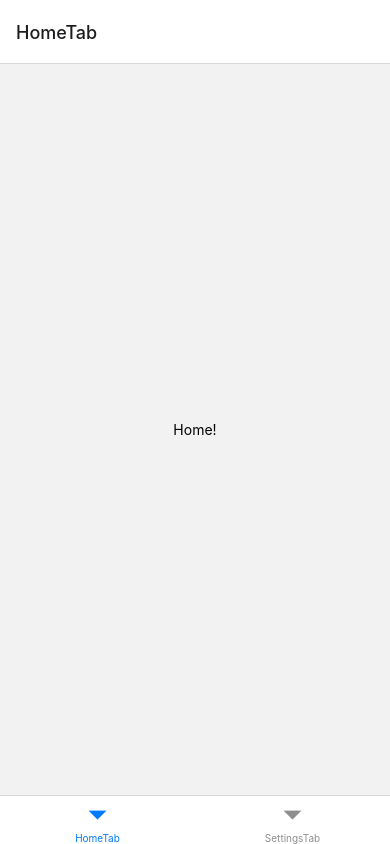
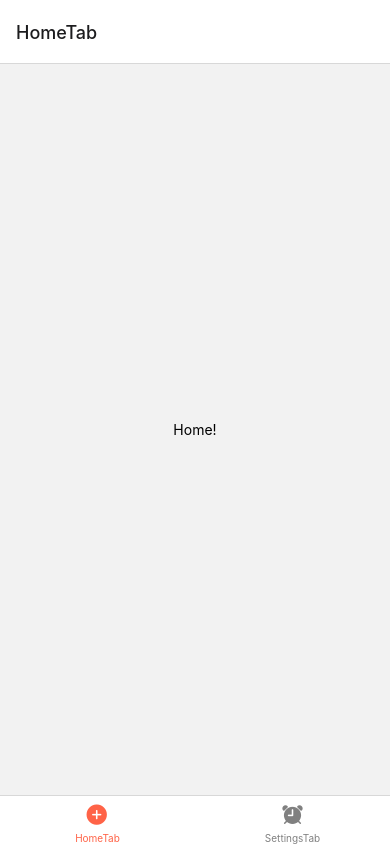
Before and after one commit to Anupom11/TestNavigation, a React Native app: screen / in a window 390 px wide. Built offline with nearby package versions, Linux system fonts and the light colour scheme.

Commit message:
Updated bottom navigation with icons

```diff
--- a/App.js
+++ b/App.js
@@ -3,6 +3,7 @@
 import { NavigationContainer, TabActions } from '@react-navigation/native';
 import {createNativeStackNavigator} from '@react-navigation/native-stack';
 import {createBottomTabNavigator} from '@react-navigation/bottom-tabs';
+import Ionicons from 'react-native-vector-icons/Ionicons';
 
 function HomeScreen({navigation}) {
   return (
@@ -102,7 +103,24 @@
           options={{ headerShown: false }} />
       </stack.Navigator> */}
 
-      <tab.Navigator>
+      <tab.Navigator
+        screenOptions={({route})=> ({
+          tabBarIcon:({focused, color, size})=> {
+            let iconName;
+            if(route.name === 'HomeTab') {
+              iconName = focused ? 'add-circle' : 'add-circle';
+            }
+            else if(route.name === 'SettingsTab') {
+              iconName = focused ? 'alarm' : 'alarm';
+            }
+
+            return <Ionicons name={iconName} size={size} color={color}/>
+          },
+
+          tabBarActiveTintColor:'tomato',
+          tabBarInactiveTintColor:'gray',
+        })}
+      >
         <tab.Screen
           name="HomeTab"
           component={HomeTab}/>
--- a/package.json
+++ b/package.json
@@ -16,7 +16,8 @@
     "react": "17.0.2",
     "react-native": "0.67.3",
     "react-native-safe-area-context": "^4.3.3",
-    "react-native-screens": "^3.17.0"
+    "react-native-screens": "^3.17.0",
+    "react-native-vector-icons": "^9.2.0"
   },
   "devDependencies": {
     "@babel/core": "^7.19.1",
```
Also changed, not shown: 2 other files (tests, documents, lock files or other folders).
